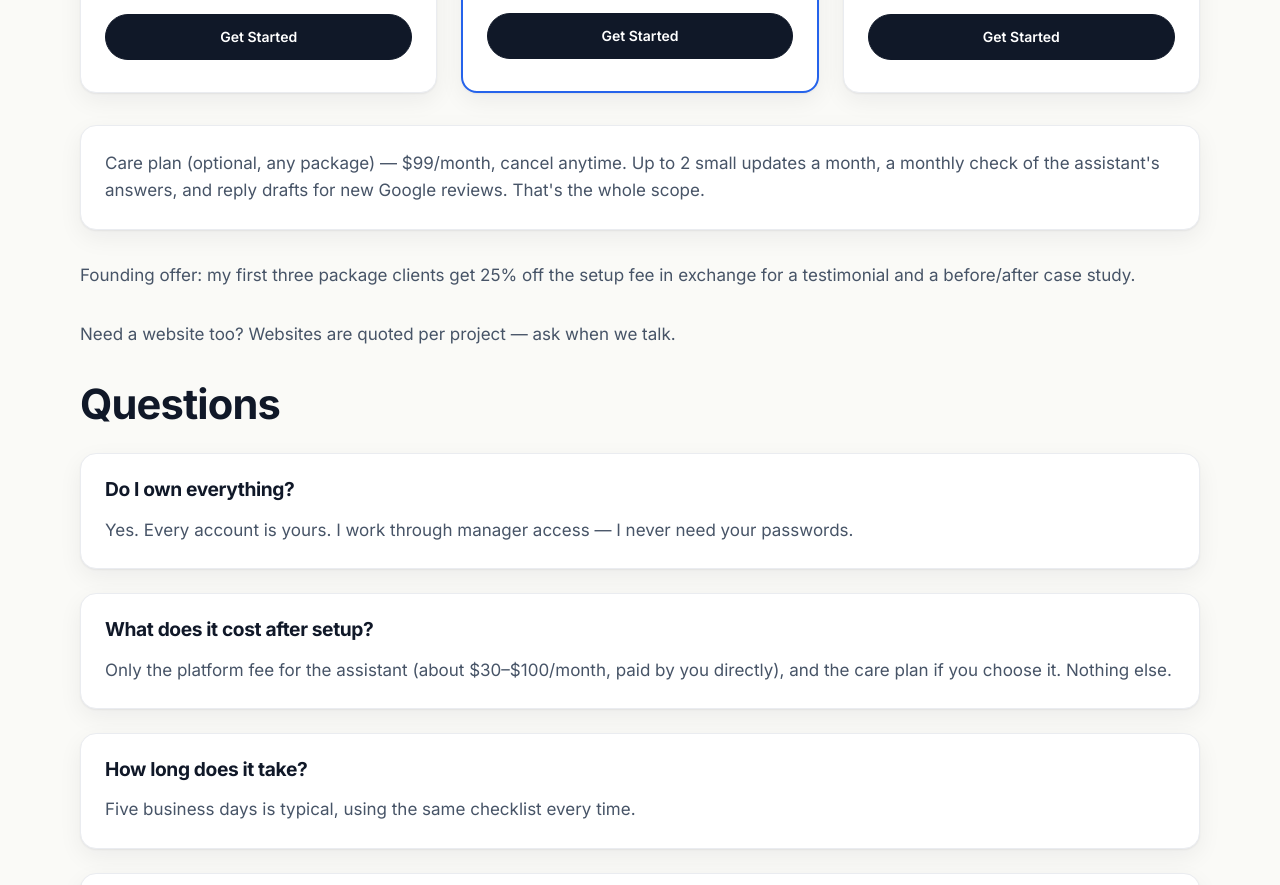
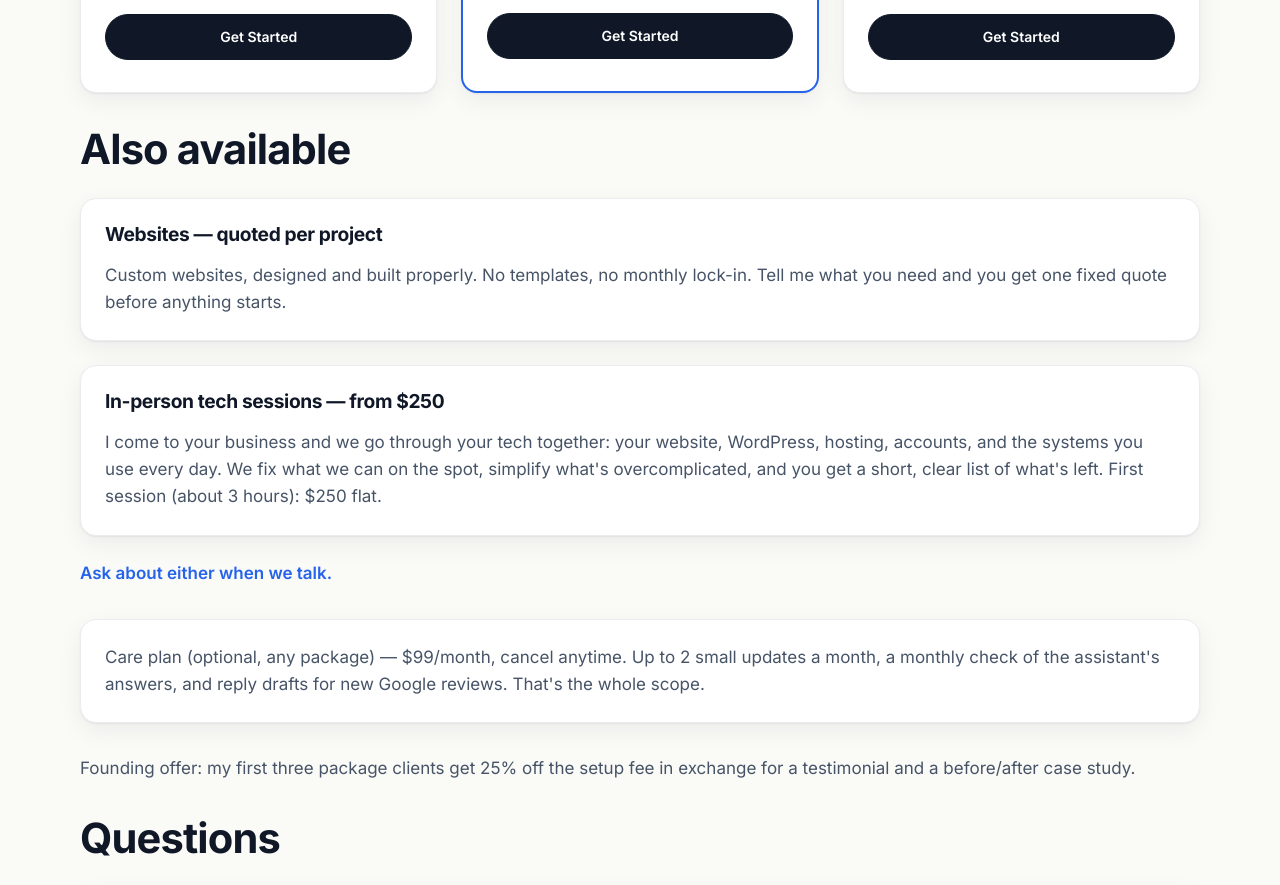
Before and after one commit to terrybevvan-bit/groundwork-digital, a website: page pricing/index.html in a window 1280 px wide. Shown: the part 1040-1925 px from the top of the page. Drawn offline with Linux system fonts and the light colour scheme.

Commit message:
Add website and in-person tech services to pricing page

```diff
--- a/pricing/index.html
+++ b/pricing/index.html
@@ -66,13 +66,27 @@
         </article>
       </div>
 
+      <section class="section-link" aria-labelledby="also-available-heading">
+        <h2 class="section-heading" id="also-available-heading">Also available</h2>
+        <div class="services-list">
+          <article class="sidebar-card">
+            <h3 class="heading-space">Websites — quoted per project</h3>
+            <p>Custom websites, designed and built properly. No templates, no monthly lock-in. Tell me what you need and you get one fixed quote before anything starts.</p>
+          </article>
+          <article class="sidebar-card">
+            <h3 class="heading-space">In-person tech sessions — from $250</h3>
+            <p>I come to your business and we go through your tech together: your website, WordPress, hosting, accounts, and the systems you use every day. We fix what we can on the spot, simplify what's overcomplicated, and you get a short, clear list of what's left. First session (about 3 hours): $250 flat.</p>
+          </article>
+        </div>
+        <p><a class="inline-link" href="/contact.html">Ask about either when we talk.</a></p>
+      </section>
+
       <div class="section-link">
         <div class="start-here-box">
           <p>Care plan (optional, any package) — $99/month, cancel anytime. Up to 2 small updates a month, a monthly check of the assistant's answers, and reply drafts for new Google reviews. That's the whole scope.</p>
         </div>
       </div>
       <p class="section-link">Founding offer: my first three package clients get 25% off the setup fee in exchange for a testimonial and a before/after case study.</p>
-      <p class="section-link">Need a website too? Websites are quoted per project — ask when we talk.</p>
       <section class="section-link" aria-labelledby="questions-heading">
         <h2 class="section-heading" id="questions-heading">Questions</h2>
         <div class="services-list">
```
